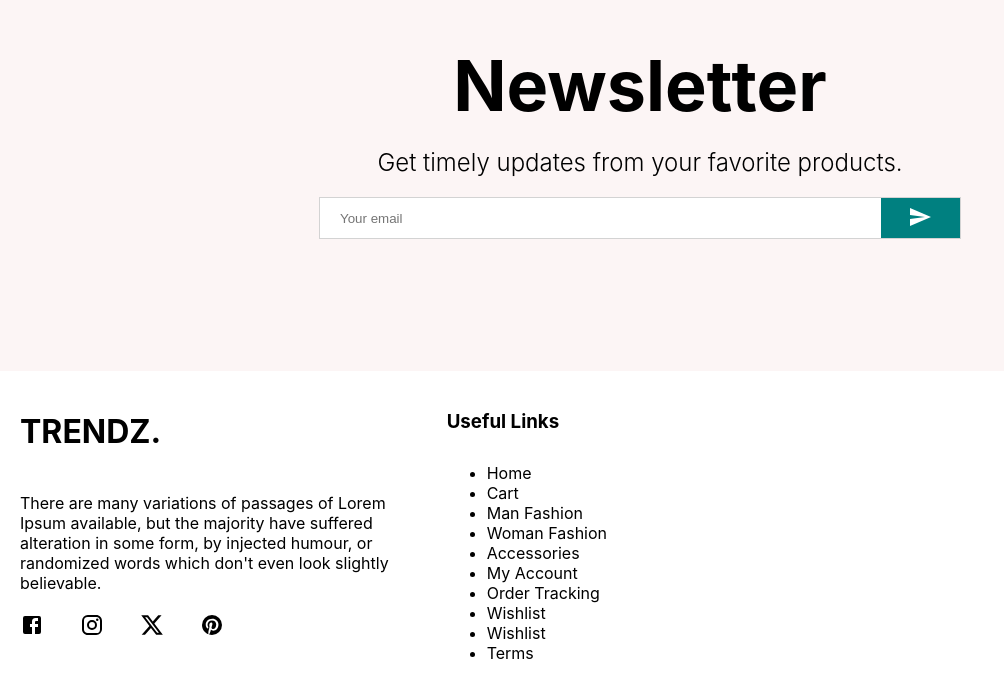
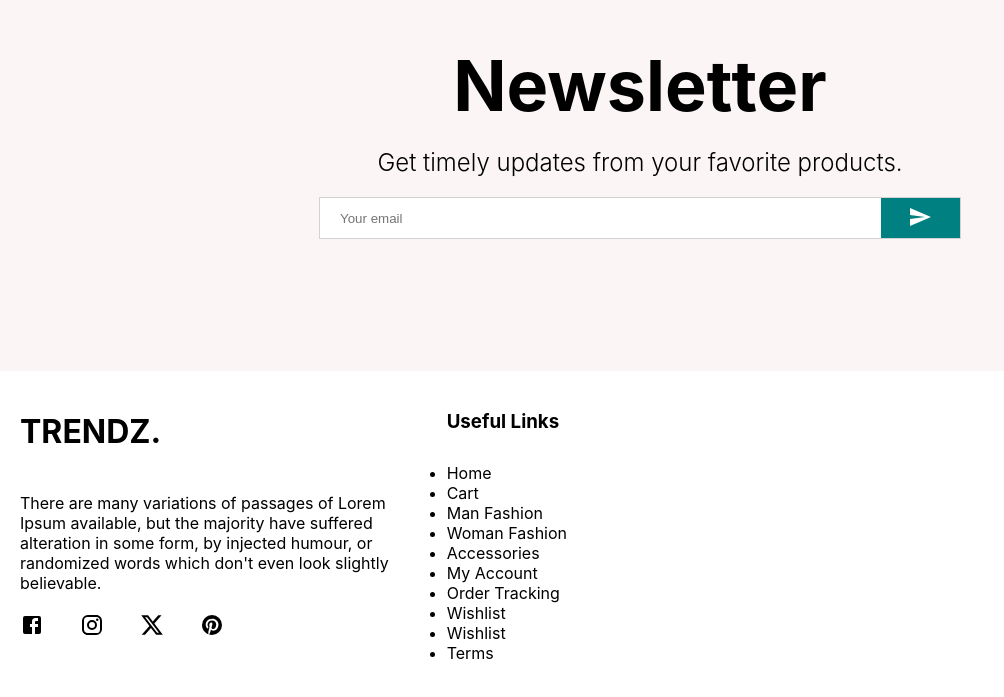
Before and after one commit to tg1489/e-commerce-shopping, a React (Create React App) app: page / in a window 1280 px wide. Shown: the part 2397-3094 px from the top of the page, without its empty margins (0-1004 px from the left). Built offline with nearby package versions, Linux system fonts and the light colour scheme.

Commit message:
removed margin and padding from ul

```diff
--- a/src/components/Footer.jsx
+++ b/src/components/Footer.jsx
@@ -38,7 +38,11 @@ export default function Footer() {
     margin-bottom: 30px;
   `;
 
-  const List = styled.ul``;
+  const List = styled.ul`
+    // ul has its own margin and padding
+    margin: 0px;
+    padding: 0px;
+  `;
 
   const ListItem = styled.li``;
 
```
